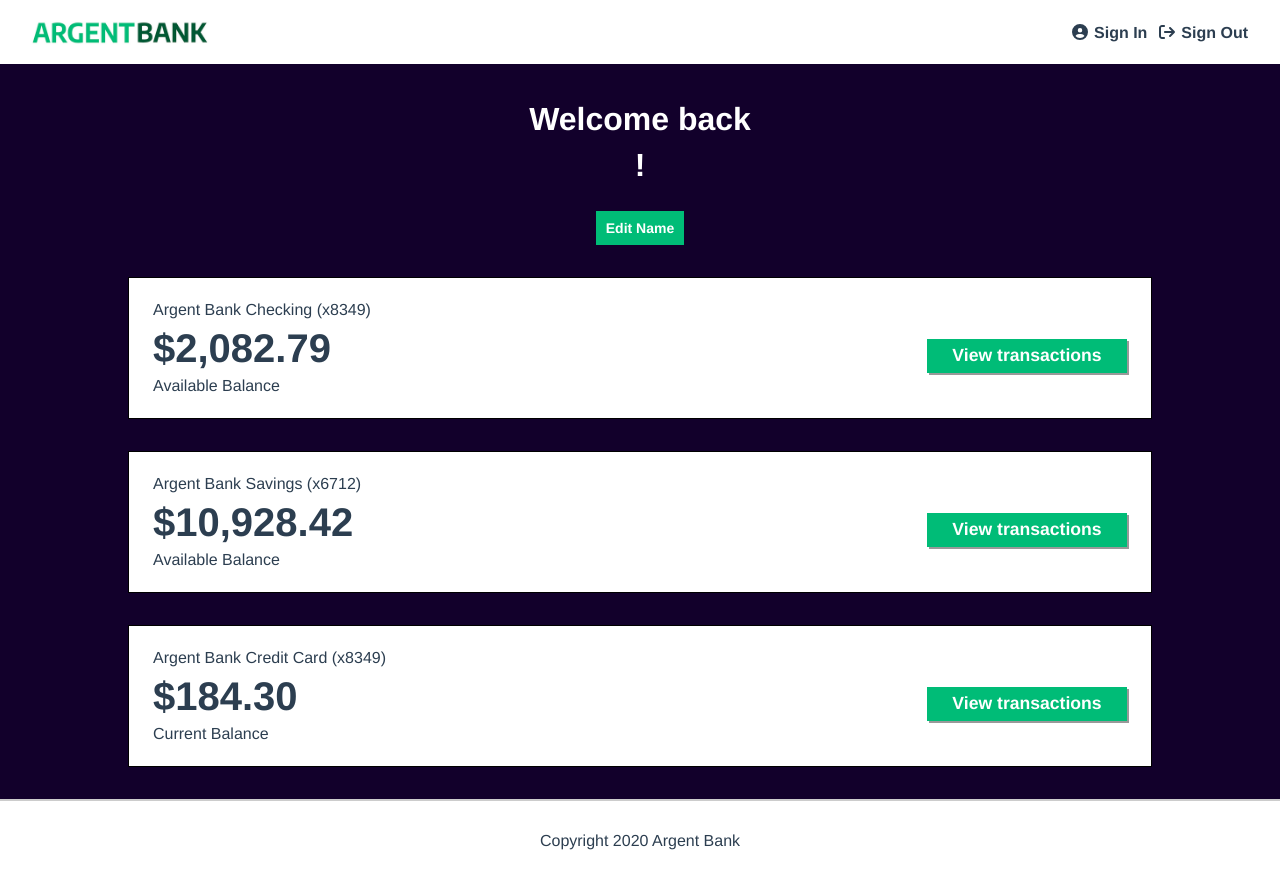
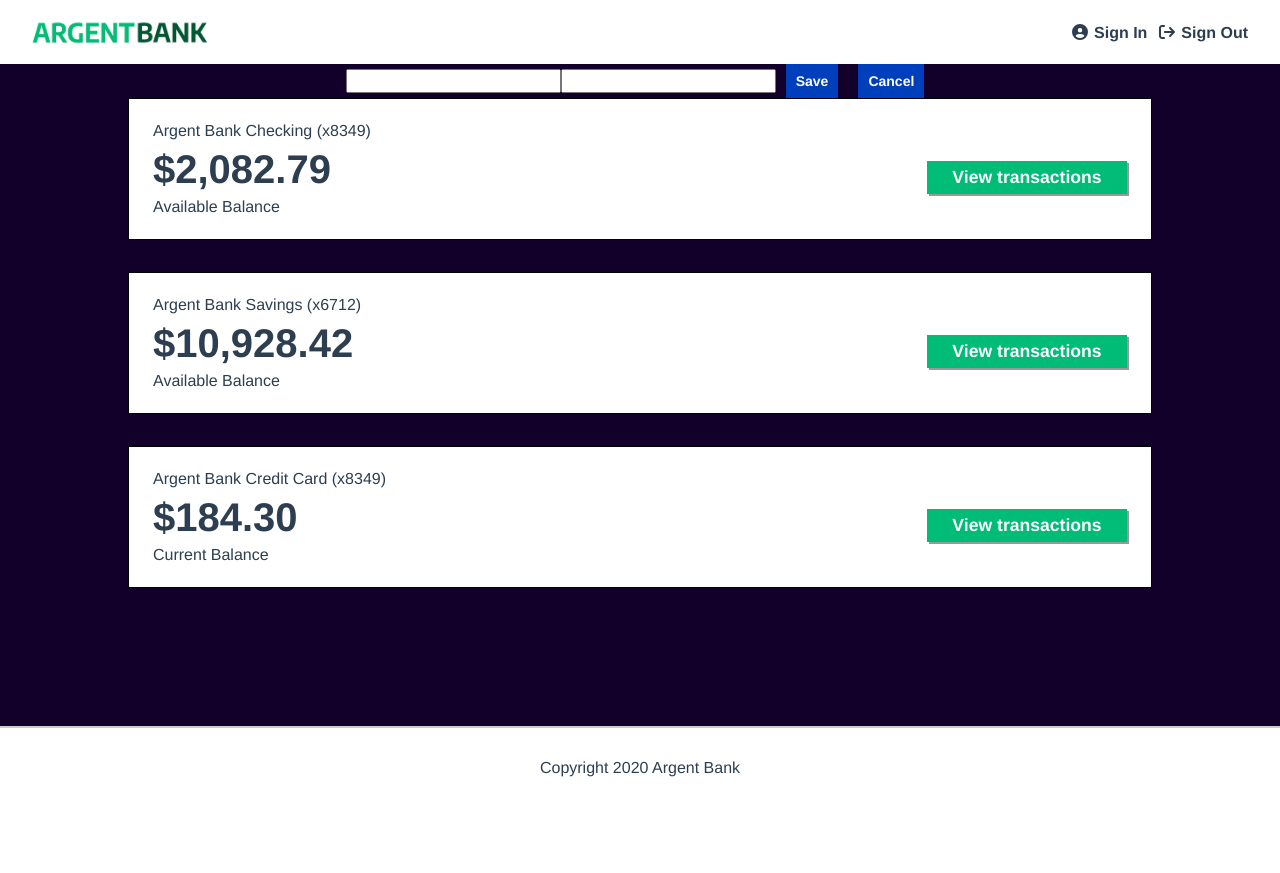
Before and after one commit to Guiguizaure/ArgentBank, a React (Vite) app in the folder argentBankReact-FrontEnd/: page /user in a window 1280 px wide. Both pictures are taken after a click on the button "Edit Name". After the commit the page ends 800 px from the top, so only its background shows below. Built offline with nearby package versions, Linux system fonts and the light colour scheme.

Commit message:
ajout de profilUpdate

```diff
--- /dev/null
+++ b/argentBankReact-FrontEnd/src/components/userHeader/userHeader.scss
@@ -0,0 +1,31 @@
+.user-header{
+    margin: 2rem;
+
+    h1{
+        display: block;
+        margin-bottom: 1.4rem;
+        font-size: 2em;
+        line-height: 46px;
+        font-weight: bold;
+        color: white;
+    }
+    button.edit-button{
+        border-color: #00bc77;
+        background-color: #00bc77;
+        font-size: 14px;
+        color: #fff;
+        font-weight: bold;
+        padding: 10px;
+    }
+}
+.user-header-modif{
+    button.save-button, button.cancel-button{
+        margin: 0 10px;
+        border-color: #0051bc;
+        background-color: #003fbc;
+        font-size: 14px;
+        color: #fff;
+        font-weight: bold;
+        padding: 10px;
+    }
+}
--- /dev/null
+++ b/argentBankReact-FrontEnd/src/components/userHeader/userHeader.tsx
@@ -0,0 +1,67 @@
+import "./userHeader.scss";
+import React, { useState, useEffect } from "react";
+import { useDispatch } from "react-redux";
+import { updateProfile } from "../../features/user/userSlice"; // Import the action
+import { AppDispatch } from "../../app/store";
+
+interface UserHeaderProps {
+  firstName?: string;
+  lastName?: string;
+}
+
+const UserHeader: React.FC<UserHeaderProps> = ({
+  firstName = "",
+  lastName = "",
+}) => {
+  const [isEditMode, setIsEditMode] = useState(false);
+  const [newFirstName, setNewFirstName] = useState(firstName);
+  const [newLastName, setNewLastName] = useState(lastName);
+  const dispatch = useDispatch<AppDispatch>();
+
+  useEffect(() => {
+    setNewFirstName(firstName);
+    setNewLastName(lastName);
+  }, [firstName, lastName]);
+
+  const handleSave = () => {
+    const updatedUserInfo = { firstName: newFirstName, lastName: newLastName };
+    dispatch(updateProfile(updatedUserInfo));
+    setIsEditMode(false);
+  };
+
+  if (isEditMode) {
+    return (
+      <div className="user-header-modif">
+        <input
+          value={newFirstName}
+          onChange={(e) => setNewFirstName(e.target.value)}
+        />
+        <input
+          value={newLastName}
+          onChange={(e) => setNewLastName(e.target.value)}
+        />
+        <button className="save-button" onClick={handleSave}>
+          Save
+        </button>
+        <button className="cancel-button" onClick={() => setIsEditMode(false)}>
+          Cancel
+        </button>
+      </div>
+    );
+  }
+
+  return (
+    <div className="user-header">
+      <h1>
+        Welcome back
+        <br />
+        {firstName} {lastName}!
+      </h1>
+      <button className="edit-button" onClick={() => setIsEditMode(true)}>
+        Edit Name
+      </button>
+    </div>
+  );
+};
+
+export default UserHeader;
--- a/argentBankReact-FrontEnd/src/features/user/apiServices.tsx
+++ b/argentBankReact-FrontEnd/src/features/user/apiServices.tsx
@@ -1,30 +1,66 @@
 // src/services/apiService.ts
-import axios from "axios";
-
 const API_URL = "http://localhost:3001/api/v1/user/";
 
 interface LoginCredentials {
   email: string;
   password: string;
 }
+interface ProfileUpdateData {
+  firstName: string;
+  lastName: string;
+}
 
 const login = async (credentials: LoginCredentials) => {
-  const response = await axios.post(API_URL + "login", credentials);
-  console.log("API response for login:", response.data);
-  return response.data;
+  const response = await fetch(API_URL + "login", {
+    method: "POST",
+    headers: { "Content-Type": "application/json" },
+    body: JSON.stringify(credentials),
+  });
+  if (!response.ok) {
+    throw new Error("Failed to login");
+  }
+  const data = await response.json();
+  console.log("API response for login:", data);
+  return data;
 };
 
 const getProfile = async (token: string) => {
-  const config = {
+  const response = await fetch(API_URL + "profile", {
+    method: "POST",
     headers: {
       Authorization: `Bearer ${token}`,
+      "Content-Type": "application/json",
     },
-  };
-  const response = await axios.post(API_URL + "profile", {}, config);
-  return response.data.body;
+  });
+  if (!response.ok) {
+    throw new Error("Failed to fetch profile");
+  }
+  const data = await response.json();
+  console.log("API response for getProfile:", data);
+  return data.body;
+};
+
+const profileUpdate = async (
+  profileUpdateData: ProfileUpdateData,
+  token: string
+) => {
+  const response = await fetch(API_URL + "profile", {
+    method: "PUT",
+    headers: {
+      "Content-Type": "application/json",
+      Authorization: `Bearer ${token}`,
+    },
+    body: JSON.stringify(profileUpdateData),
+  });
+  if (!response.ok) {
+    throw new Error("Failed to update profile");
+  }
+  console.log("API response for getProfile:", response.json());
+  return await response.json();
 };
 
 export const apiService = {
   login,
   getProfile,
+  profileUpdate,
 };
--- a/argentBankReact-FrontEnd/src/features/user/userSlice.tsx
+++ b/argentBankReact-FrontEnd/src/features/user/userSlice.tsx
@@ -5,14 +5,12 @@ import {
   SerializedError,
 } from "@reduxjs/toolkit";
 import { RootState } from "../../app/store";
-import { apiService } from "./apiServices"; // Ensure this service is correctly implemented
-import axios from "axios";
+import { apiService } from "./apiServices";
 
 interface User {
   email: string;
   firstName?: string;
   lastName?: string;
-  // Add any other user properties you expect from the API
 }
 
 interface UserState {
@@ -39,13 +37,10 @@ export const loginUser = createAsyncThunk(
   async ({ email, password }: LoginCredentials, { rejectWithValue }) => {
     try {
       const response = await apiService.login({ email, password });
-      console.log("Login response:", response); // Debugging
-      localStorage.setItem("token", response.token);
+      console.log("Login response:", response);
+      localStorage.setItem("token", response.body.token);
       return { user: response.user, token: response.body.token };
     } catch (error) {
-      if (axios.isAxiosError(error) && error.response) {
-        return rejectWithValue(error.response.data);
-      }
       return rejectWithValue("An unknown error occurred");
     }
   }
@@ -55,20 +50,36 @@ export const fetchUserProfile = createAsyncThunk(
   "user/fetchProfile",
   async (_, { getState, rejectWithValue }) => {
     const token = (getState() as RootState).user.token;
-    console.log("Token for profile request:", token);
+    console.log("Token for profile REQUEST:", token);
     if (token) {
       try {
-        const headers = { Authorization: `Bearer ${token}` };
-        const response = await axios.post("/api/v1/user/profile", { headers });
-        return response.data; // Assuming this is the format of the response
+        const response = await apiService.getProfile(token);
+        return response;
       } catch (error) {
-        if (axios.isAxiosError(error) && error.response) {
-          return rejectWithValue(error.response.data);
-        }
         return rejectWithValue("An error occurred while fetching profile");
       }
     } else {
       return rejectWithValue("No token found");
+    }
+  }
+);
+
+export const updateProfile = createAsyncThunk(
+  "user/updateProfile",
+  async (userData: { firstName: string; lastName: string }, thunkAPI) => {
+    const token = (thunkAPI.getState() as RootState).user.token;
+    if (token) {
+      try {
+        const data = await apiService.profileUpdate(userData, token);
+        thunkAPI.dispatch(fetchUserProfile()); // Use thunkAPI to dispatch
+        return data;
+      } catch (error) {
+        return thunkAPI.rejectWithValue(
+          "An error occurred while updating profile"
+        );
+      }
+    } else {
+      return thunkAPI.rejectWithValue("No token found");
     }
   }
 );
@@ -106,6 +117,10 @@ const userSlice = createSlice({
       )
       .addCase(fetchUserProfile.fulfilled, (state, action) => {
         state.user = action.payload;
+      })
+      .addCase(updateProfile.fulfilled, (state, action) => {
+        console.log("Profile updated:", action.payload);
+        state.user = action.payload;
       });
   },
 });
--- a/argentBankReact-FrontEnd/src/pages/LoginPage/loginPage.tsx
+++ b/argentBankReact-FrontEnd/src/pages/LoginPage/loginPage.tsx
@@ -5,6 +5,7 @@ import { useNavigate } from "react-router-dom";
 import { useDispatch, useSelector } from "react-redux";
 import { AppDispatch } from "../../app/store";
 import { loginUser } from "../../features/user/userSlice";
+// import { fetchUserProfile } from "../../features/user/userSlice";
 import { RootState } from "../../app/store";
 import { FontAwesomeIcon } from "@fortawesome/react-fontawesome";
 import { faCircleUser } from "@fortawesome/free-solid-svg-icons";
--- a/argentBankReact-FrontEnd/src/pages/UserPage/userPage.scss
+++ b/argentBankReact-FrontEnd/src/pages/UserPage/userPage.scss
@@ -1,24 +1,3 @@
 .main.user-page{
     padding: 0;
-
-    .header{
-        margin: 2rem;
-
-        h1{
-            display: block;
-            margin-bottom: 1.4rem;
-            font-size: 2em;
-            line-height: 46px;
-            font-weight: bold;
-            color: white;
-        }
-        button.edit-button{
-            border-color: #00bc77;
-            background-color: #00bc77;
-            font-size: 14px;
-            color: #fff;
-            font-weight: bold;
-            padding: 10px;
-        }
-    }
 }
--- a/argentBankReact-FrontEnd/src/pages/UserPage/userPage.tsx
+++ b/argentBankReact-FrontEnd/src/pages/UserPage/userPage.tsx
@@ -1,6 +1,7 @@
 // UserPage.tsx
 import { useEffect } from "react";
 import Account from "../../components/Account/account";
+import UserHeader from "../../components/userHeader/userHeader";
 import { useDispatch, useSelector } from "react-redux";
 import { fetchUserProfile } from "../../features/user/userSlice";
 import { RootState, AppDispatch } from "../../app/store";
@@ -9,23 +10,23 @@ import "./userPage.scss";
 const UserPage: React.FC = () => {
   const dispatch = useDispatch<AppDispatch>();
   const user = useSelector((state: RootState) => state.user.user);
+  const updateStatus = useSelector((state: RootState) => state.user.status);
 
   useEffect(() => {
     dispatch(fetchUserProfile());
   }, [dispatch]);
 
+  useEffect(() => {
+    if (updateStatus === "succeeded") {
+      dispatch(fetchUserProfile());
+    }
+  }, [updateStatus, dispatch]);
+
   console.log("User info:", user); // Debugging
 
   return (
     <main className="main user-page bg-dark">
-      <div className="header">
-        <h1>
-          Welcome back
-          <br />
-          {user?.firstName} {user?.lastName}!
-        </h1>
-        <button className="edit-button">Edit Name</button>
-      </div>
+      <UserHeader firstName={user?.firstName} lastName={user?.lastName} />
       <h2 className="sr-only">Accounts</h2>
       {/* Repeating account sections for each account */}
       <Account
```
Also changed, not shown: 1 other file (tests, documents, lock files or other folders).
